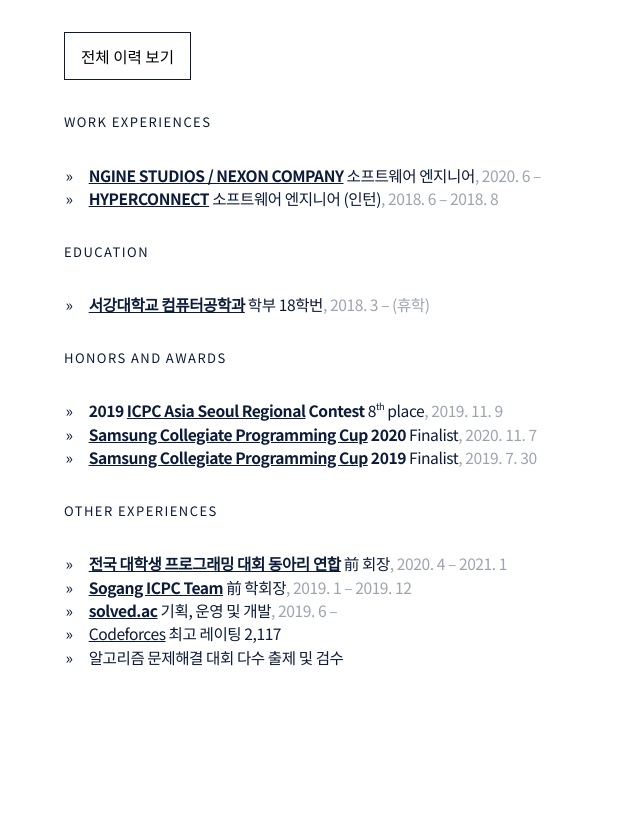
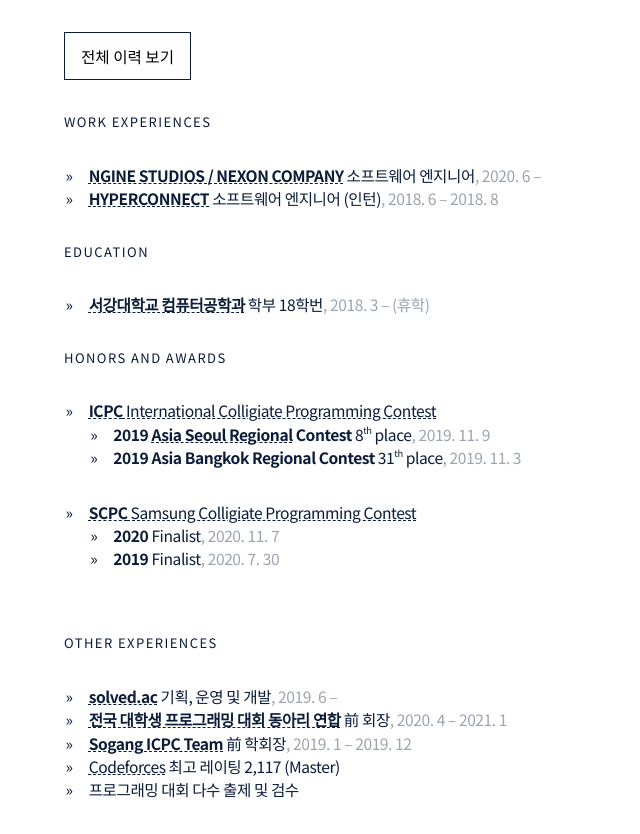
Before and after one commit to shiftpsh/shiftpsh.com, a Next.js app: page / in a window 1280 px wide. Shown: the part 1129-1963 px from the top of the page, without its empty margins (0-640 px from the left). Before the commit the page ends 1829 px from the top, so only its background shows below. Built offline with nearby package versions, Linux system fonts and the light colour scheme; a web font is replaced by a local one.

Commit message:
Finished Programming section

```diff
--- a/components/Article.tsx
+++ b/components/Article.tsx
@@ -1,6 +1,6 @@
 import styled from 'styled-components'
 
-const Article = styled.p`
+const Article = styled.div`
   width: 100%;
   max-width: 800px;
   text-align: justify;
--- a/components/Collapse.tsx
+++ b/components/Collapse.tsx
@@ -63,6 +63,7 @@ const Collapse: React.FC<Props> = (props) => {
         transformOrigin: 'top',
         opacity: state.prevShown || props.shown ? 1 : 0,
         transition: `height .3s ease, opacity .3s ease`,
+        pointerEvents: state.prevShown || props.shown ? 'all' : 'none',
       }}
     >
       <div ref={contentsRef}>{props.children}</div>
--- a/components/content/ShiftAsADeveloper.tsx
+++ b/components/content/ShiftAsADeveloper.tsx
@@ -1,5 +1,6 @@
 import React, { useState } from 'react'
 import ContentPadding from '../../layouts/ContentPadding'
+import { numberFormat } from '../../utils/Formatting'
 import Article from '../Article'
 import Button from '../Button'
 import Caption from '../Caption'
@@ -26,11 +27,12 @@ const ShiftAsADeveloper: React.FC = () => {
         <Caption content={'지금까지 연 중괄호 수는\n기억 못 하고 있습니다'} />
         <Space h={64} />
         <Article>
-          프로그래머입니다. 여기저기서 돌아가는 프로그램을 만듭니다.
-          <br />
-          검은 화면에 흰색 글씨만 나오는 심심해 보이는 프로그램부터 스마트폰에서
-          돌아가는 앱과 게임, 브라우저에서 돌아가는 홈페이지나 웹 앱, 지구
-          어딘가에서 열심히 돌아가는 서버도 만듭니다.
+          <p>프로그래머입니다. 여기저기서 돌아가는 프로그램을 만듭니다.</p>
+          <p>
+            검은 화면에 흰색 글씨만 나오는 심심해 보이는 프로그램부터
+            스마트폰에서 돌아가는 앱과 게임, 브라우저에서 돌아가는 홈페이지나 웹
+            앱, 지구 어딘가에서 열심히 돌아가는 서버도 만듭니다.
+          </p>
         </Article>
         <Button
           onClick={() => {
@@ -43,6 +45,7 @@ const ShiftAsADeveloper: React.FC = () => {
           {state.detailsShown ? '전체 이력 숨기기' : '전체 이력 보기'}
         </Button>
         <Space h={32} />
+        <Article>
           <Subsubcaption>Work Experiences</Subsubcaption>
           <ProfileList>
             <li>
@@ -50,17 +53,56 @@ const ShiftAsADeveloper: React.FC = () => {
                 <b>NGINE STUDIOS / NEXON COMPANY</b>
               </OuterLink>{' '}
               소프트웨어 엔지니어<Descrption>, 2020. 6 &ndash;</Descrption>
+              <Collapse shown={state.detailsShown}>
+                <p>엔진스튜디오에서 산업기능요원으로 일하고 있습니다.</p>
+                <ProfileList>
+                  <li>
+                    Typescript, Node.js와 React를 사용한 프론트엔드 엔지니어링이
+                    주 업무입니다.
                   </li>
-          <Collapse shown={state.detailsShown} as="li">
-            테스트
+                </ProfileList>
+                <Space h="1em" />
               </Collapse>
+            </li>
             <li>
               <OuterLink href="https://hyperconnect.com/">
                 <b>HYPERCONNECT</b>
               </OuterLink>{' '}
               소프트웨어 엔지니어 (인턴)
               <Descrption>, 2018. 6 &ndash; 2018. 8</Descrption>
+              <Collapse shown={state.detailsShown}>
+                <p>
+                  하이퍼커넥트의 신규 프로덕트 발굴 팀 Hyper X에서 Android
+                  엔지니어로 일했습니다.
+                </p>
+                <ProfileList>
+                  <li>
+                    Kotlin과 RxJava를 사용하여 Android 어플리케이션 개발에
+                    참여했습니다.
                   </li>
+                  <li>
+                    <OuterLink href="https://blog.shift.moe/2018/09/05/camera2-overview/">
+                      리거시 Camera1 API 대신 Camera2 API를 이용해 기존 로직을
+                      구현하고 앱에 적용했습니다.
+                    </OuterLink>
+                  </li>
+                  <li>JUnit과 Robolectric을 사용해 테스트를 작성했습니다.</li>
+                </ProfileList>
+                <Space h="1em" />
+              </Collapse>
+            </li>
+            <Collapse shown={state.detailsShown} as="li">
+              <OuterLink href="https://sogang.ac.kr/">
+                <b>서강대학교 융합소프트웨어전공</b>
+              </OuterLink>{' '}
+              SCSC 방학 코딩 워크샵 강사
+              <Descrption>, 2019. 8 &ndash; 2020. 1</Descrption>
+              <p>
+                융합소프트웨어전공 학생들을 대상으로 기업 코딩 테스트 대비
+                알고리즘 문제해결 전략에 대한 강의를 진행했습니다.
+              </p>
+              <Space h="1em" />
+            </Collapse>
           </ProfileList>
           <Subsubcaption>Education</Subsubcaption>
           <ProfileList>
@@ -69,67 +111,173 @@ const ShiftAsADeveloper: React.FC = () => {
                 <b>서강대학교 컴퓨터공학과</b>
               </OuterLink>{' '}
               학부 18학번<Descrption>, 2018. 3 &ndash; (휴학)</Descrption>
+              <Collapse shown={state.detailsShown}>
+                <p>4학기까지 GPA 3.50/4.30 (CSE 3.75/4.30)</p>
+              </Collapse>
             </li>
           </ProfileList>
           <Subsubcaption>Honors and Awards</Subsubcaption>
           <ProfileList>
             <li>
+              <OuterLink href="https://icpc.baylor.edu">
+                <b>ICPC</b> International Colligiate Programming Contest
+              </OuterLink>
+              <Collapse shown={state.detailsShown}>
+                <p>
+                  3명의 대학생이 팀을 이루어 프로그래밍 문제들을 시간 안에
+                  빠르게 해결하는 세계 최대 규모의 프로그래밍 대회입니다. 한국
+                  본선에는 약 90개 팀이 출전합니다.
+                </p>
+              </Collapse>
+              <ProfileList>
+                <li>
                   <b>
                     2019{' '}
                     <OuterLink href="http://icpckorea.org">
-                ICPC Asia Seoul Regional
+                      Asia Seoul Regional
                     </OuterLink>{' '}
                     Contest
                   </b>{' '}
                   8<sup>th</sup> place<Descrption>, 2019. 11. 9</Descrption>
+                  <Collapse shown={state.detailsShown}>
+                    First solved problems C and J
+                    <p>
+                      ICPC 한국 본선에 서강대학교 대표로, 팀 Redshift(박수현,
+                      박건, 이준석)로 출전했습니다.
+                    </p>
+                  </Collapse>
                 </li>
                 <li>
-            <b>
-              <OuterLink href="https://research.samsung.com/scpc">
-                Samsung Collegiate Programming Cup
-              </OuterLink>{' '}
-              2020
-            </b>{' '}
-            Finalist<Descrption>, 2020. 11. 7</Descrption>
+                  <b>2019 Asia Bangkok Regional Contest</b> 31<sup>th</sup>{' '}
+                  place
+                  <Descrption>, 2019. 11. 3</Descrption>
+                  <Collapse shown={state.detailsShown}>
+                    <p>팀 Redshift(박수현, 박건, 이준석)로 출전했습니다.</p>
+                  </Collapse>
+                </li>
+              </ProfileList>
             </li>
             <li>
-            <b>
               <OuterLink href="https://research.samsung.com/scpc">
-                Samsung Collegiate Programming Cup
-              </OuterLink>{' '}
-              2019
-            </b>{' '}
-            Finalist<Descrption>, 2019. 7. 30</Descrption>
+                <b>SCPC</b> Samsung Colligiate Programming Contest
+              </OuterLink>
+              <Collapse shown={state.detailsShown}>
+                <p>
+                  삼성전자에서 주최하는 프로그래밍 대회로, 대학생/대학원생
+                  개인이 참가해 프로그래밍 문제들을 시간 안에 빠르게 해결하는
+                  대회입니다. 결승에는 약 140명 가량이 출전합니다.
+                </p>
+              </Collapse>
+              <ProfileList>
+                <li>
+                  <b>2020</b> Finalist<Descrption>, 2020. 11. 7</Descrption>
                 </li>
+                <li>
+                  <b>2019</b> Finalist<Descrption>, 2020. 7. 30</Descrption>
+                </li>
+              </ProfileList>
+            </li>
+            <Collapse shown={state.detailsShown} as="li">
+              <OuterLink href="https://acm.sogang.ac.kr/spc">
+                <b>SPC</b> Sogang Programming Contest
+              </OuterLink>
+              <ProfileList>
+                <li>
+                  <b>2018</b> Master Division 1<sup>st</sup> place
+                  <Descrption>, 2018. 11. 23</Descrption>
+                </li>
+              </ProfileList>
+            </Collapse>
+            <Collapse shown={state.detailsShown} as="li">
+              <b>서강대학교 공학부 Dean's List</b>
+              <ProfileList>
+                <li>2018-1학기</li>
+              </ProfileList>
+            </Collapse>
           </ProfileList>
           <Subsubcaption>Other Experiences</Subsubcaption>
           <ProfileList>
+            <li>
+              <OuterLink href="https://solved.ac">
+                <b>solved.ac</b>
+              </OuterLink>{' '}
+              기획, 운영 및 개발<Descrption>, 2019. 6 &ndash;</Descrption>
+              <Collapse shown={state.detailsShown}>
+                <p>
+                  <OuterLink href="https://www.acmicpc.net">
+                    백준 온라인 저지
+                  </OuterLink>
+                  에서 제공하는 프로그래밍 문제들에 집단지성을 이용해 난이도를
+                  매기고, 사용자가 푼 문제들을 바탕으로 사용자의 실력을 가늠해
+                  주어 알고리즘 문제해결 학습 동기를 증진시키기 위한
+                  사이트입니다.
+                </p>
+                <p>
+                  기획, 운영, 개발, 디자인 등 전부 혼자 담당하고 있으며,{' '}
+                  <OuterLink href="https://startlink.io">
+                    주식회사 스타트링크
+                  </OuterLink>
+                  의 스폰서를 받고 있습니다.
+                </p>
+                <Space h="1em" />
+              </Collapse>
+            </li>
             <li>
               <OuterLink href="https://ucpc.me">
                 <b>전국 대학생 프로그래밍 대회 동아리 연합</b>
               </OuterLink>{' '}
               前 회장<Descrption>, 2020. 4 &ndash; 2021. 1</Descrption>
+              <Collapse shown={state.detailsShown}>
+                <p>
+                  전국 24개교의 프로그래밍 대회 동아리 연합입니다. 동아리 연합
+                  대회 UCPC를 총괄했습니다.
+                </p>
+                <Space h="1em" />
+              </Collapse>
             </li>
             <li>
               <OuterLink href="https://acm.sogang.ac.kr">
                 <b>Sogang ICPC Team</b>
               </OuterLink>{' '}
               前 학회장<Descrption>, 2019. 1 &ndash; 2019. 12</Descrption>
-          </li>
-          <li>
-            <OuterLink href="https://solved.ac">
-              <b>solved.ac</b>
-            </OuterLink>{' '}
-            기획, 운영 및 개발<Descrption>, 2019. 6 &ndash;</Descrption>
+              <Collapse shown={state.detailsShown}>
+                <p>
+                  서강대학교의 알고리즘 문제해결 동아리입니다. 알고리즘 스터디를
+                  진행하고, 학회 전반을 운영했습니다.
+                </p>
+                <Space h="1em" />
+              </Collapse>
             </li>
             <li>
               <OuterLink href="https://codeforces.com/profile/shiftpsh">
                 Codeforces
               </OuterLink>{' '}
-            최고 레이팅 2,117
+              최고 레이팅 2,117 (Master)
+              <Collapse shown={state.detailsShown}>
+                <p>
+                  러시아 기반의 프로그래밍 대회 플랫폼입니다. 레이팅 2,117은
+                  활동하는 유저 중 상위 {numberFormat((2664 / 99392) * 100, 2)}
+                  %에 해당됩니다.
+                </p>
+                <Space h="1em" />
+              </Collapse>
             </li>
-          <li>알고리즘 문제해결 대회 다수 출제 및 검수</li>
+            <li>
+              프로그래밍 대회 다수 출제 및 검수
+              <Collapse shown={state.detailsShown}>
+                <ProfileList>
+                    <li><b>UCPC 2020</b> 전국 대학생 프로그래밍 대회 동아리 연합 대회 &mdash; 운영 및 출제 총괄</li>
+                    <li><b>SPC 2019</b> 서강대학교 프로그래밍 대회 &mdash; 운영 및 출제 총괄</li>
+                    <li><b>SUAPC 2021w</b> 신촌지역 대학생 프로그래밍 대회 동아리 연합 대회 &mdash; 출제</li>
+                    <li><b>SUAPC 2020</b> 신촌지역 대학생 프로그래밍 대회 동아리 연합 대회 &mdash; 출제</li>
+                    <li><b>SNUPC 2020</b> 서울대학교 프로그래밍 경시대회 &mdash; 검수</li>
+                    <li><b>SPC 2020</b> 서강대학교 프로그래밍 대회 &mdash; 검수</li>
+                    <li><b>2020 Uni-CODE</b> UNIST 프로그래밍 대회 &mdash; 검수</li>
                 </ProfileList>
+              </Collapse>
+            </li>
+          </ProfileList>
+        </Article>
       </ContentPadding>
     </>
   )
--- a/styles/GlobalStyle.ts
+++ b/styles/GlobalStyle.ts
@@ -34,7 +34,7 @@ const GlobalStyle = createGlobalStyle<{ theme: ShiftTheme }>`
 
   body {
     width: 100%;
-    overflow-x: hidden;
+    overflow: hidden;
     line-height: 1.5;
   }
 
@@ -49,6 +49,13 @@ const GlobalStyle = createGlobalStyle<{ theme: ShiftTheme }>`
   a:link, a:visited {
     /* color: ${({ theme }) => theme.shiftPink.toString()}; */
     color: inherit;
+    text-decoration: underline dashed 1px;
+    transition: background .3s ease;
+    &:hover {
+      background: ${({ theme }) =>
+        theme.shiftPink.mix(theme.backgroundColor, 0.5).toString()};
+      text-decoration: underline solid 1px;
+    }
   }
 
   sup {
```
Lines whose indentation alone changed are shown as unchanged.
